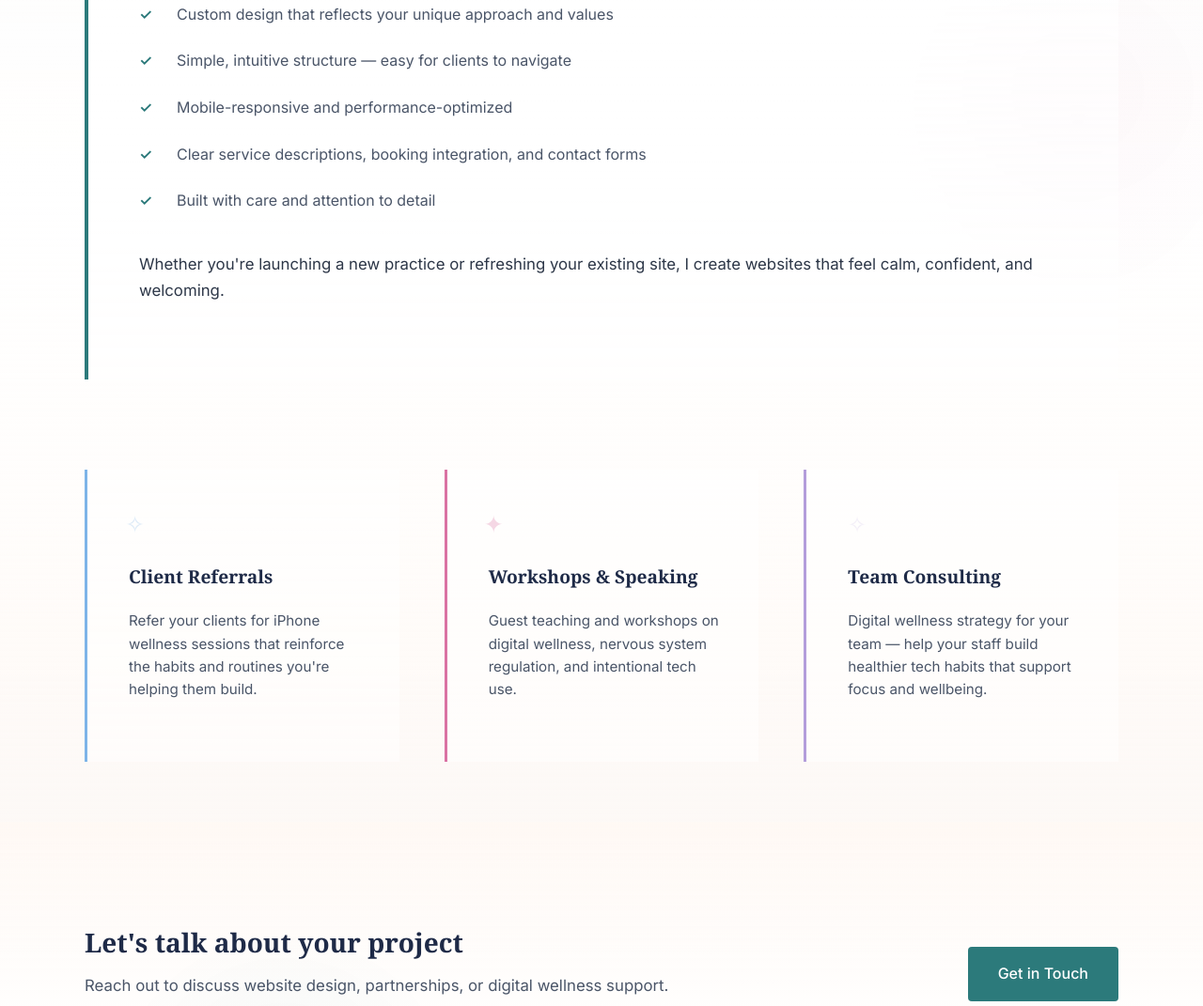
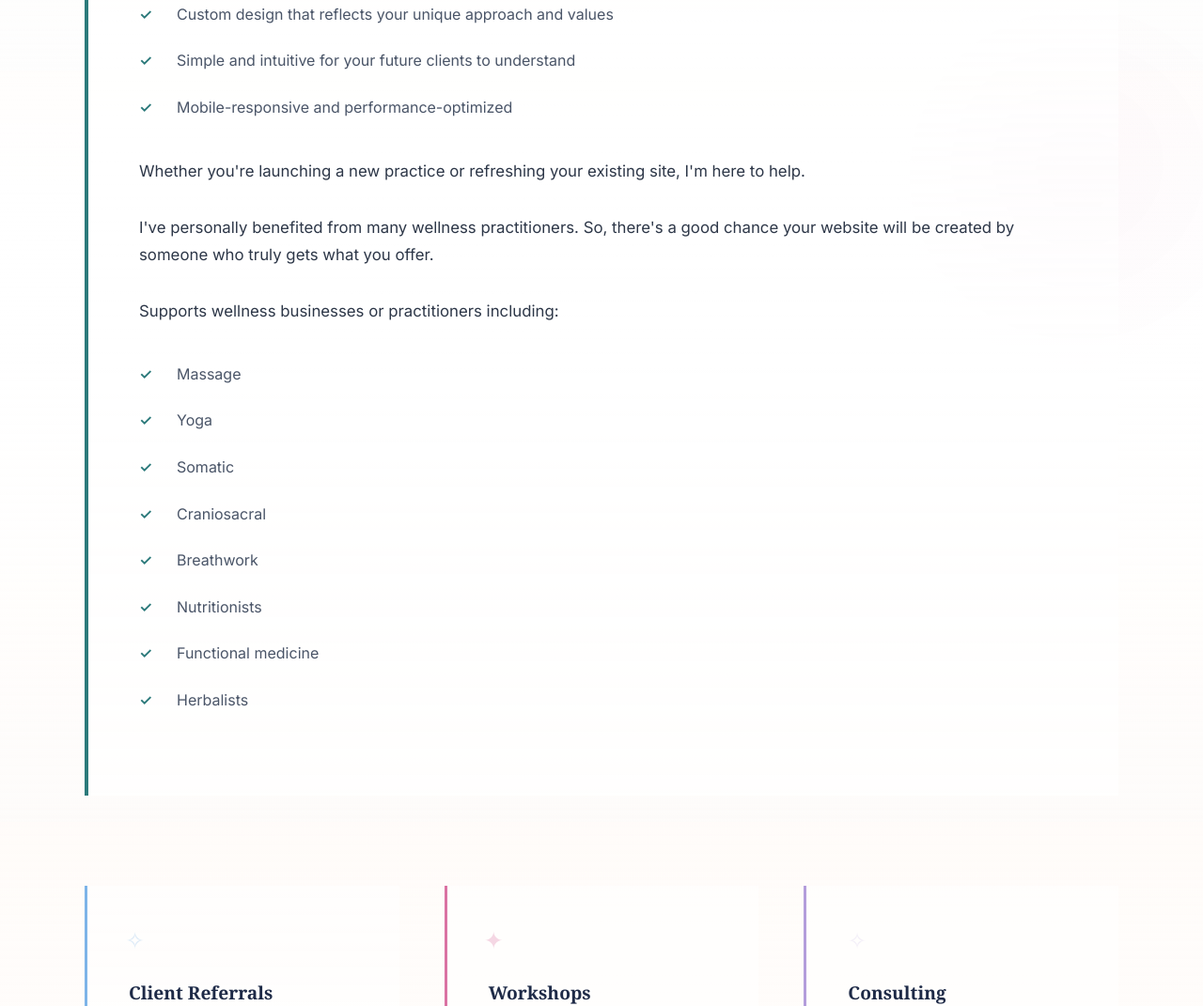
Before and after one commit to digitalwellnessdesign/io, a website: page for-businesses/index.html in a window 1280 px wide. Shown: the part 725-1796 px from the top of the page at 94% size. Drawn offline with Linux system fonts and the light colour scheme; a web font is replaced by a local one.

Commit message:
Updated index.html

```diff
--- a/for-businesses/index.html
+++ b/for-businesses/index.html
@@ -485,13 +485,25 @@
 
         <ul>
           <li>Custom design that reflects your unique approach and values</li>
-          <li>Simple, intuitive structure — easy for clients to navigate</li>
+          <li>Simple and intuitive for your future clients to understand</li>
           <li>Mobile-responsive and performance-optimized</li>
-          <li>Clear service descriptions, booking integration, and contact forms</li>
-          <li>Built with care and attention to detail</li>
         </ul>
 
-        <p>Whether you're launching a new practice or refreshing your existing site, I create websites that feel calm, confident, and welcoming.</p>
+        <p>Whether you're launching a new practice or refreshing your existing site, I'm here to help.</p>
+
+        <p>I've personally benefited from many wellness practitioners. So, there's a good chance your website will be created by someone who truly gets what you offer.</p>
+
+        <p>Supports wellness businesses or practitioners including:</p>
+        <ul>
+          <li>Massage</li>
+          <li>Yoga</li>
+          <li>Somatic</li>
+          <li>Craniosacral</li>
+          <li>Breathwork</li>
+          <li>Nutritionists</li>
+          <li>Functional medicine</li>
+          <li>Herbalists</li>
+        </ul>
       </div>
 
       <!-- Supporting Services -->
@@ -504,13 +516,13 @@
 
         <div class="service-card">
           <span class="service-icon">✦</span>
-          <h3>Workshops & Speaking</h3>
+          <h3>Workshops</h3>
           <p>Guest teaching and workshops on digital wellness, nervous system regulation, and intentional tech use.</p>
         </div>
 
         <div class="service-card">
           <span class="service-icon">✧</span>
-          <h3>Team Consulting</h3>
+          <h3>Consulting</h3>
           <p>Digital wellness strategy for your team — help your staff build healthier tech habits that support focus and wellbeing.</p>
         </div>
       </div>
```
Also changed, not shown: about/index.html (+4 -4 lines), index.html (+7 -8 lines).
